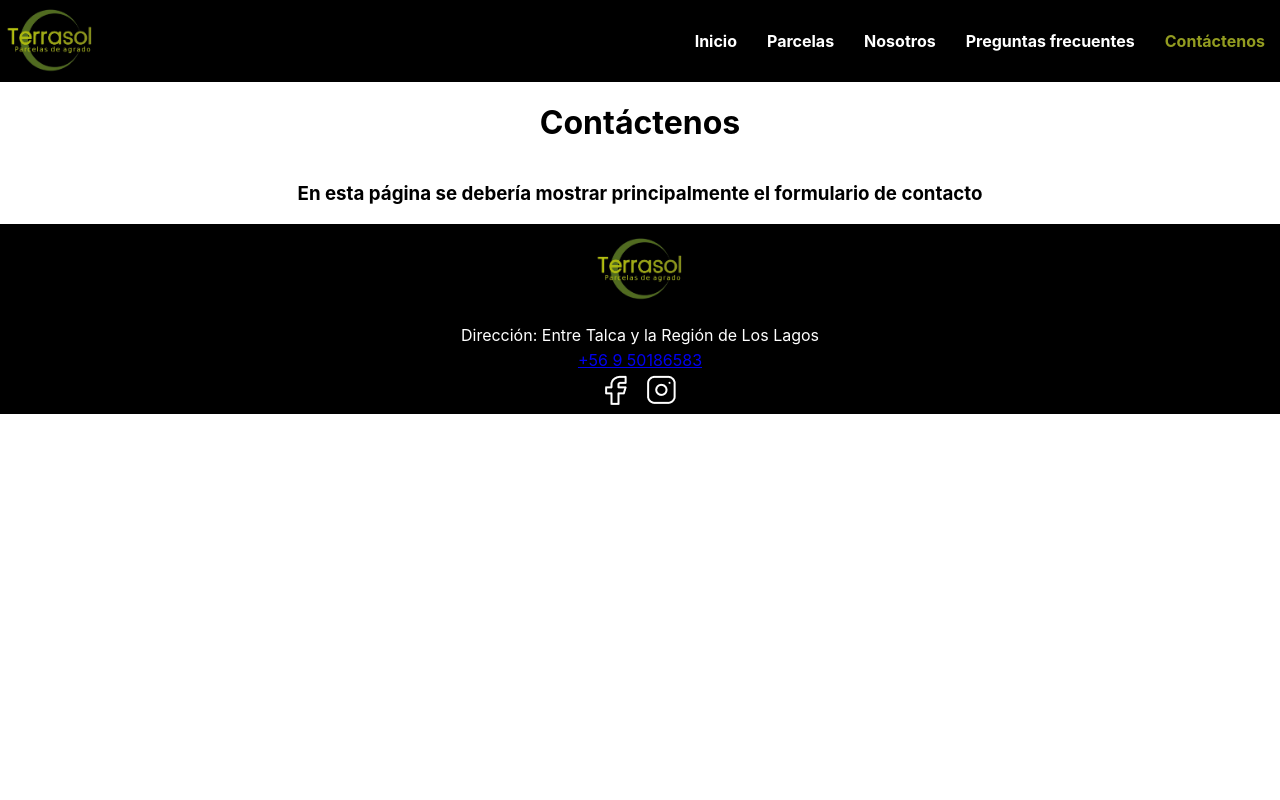
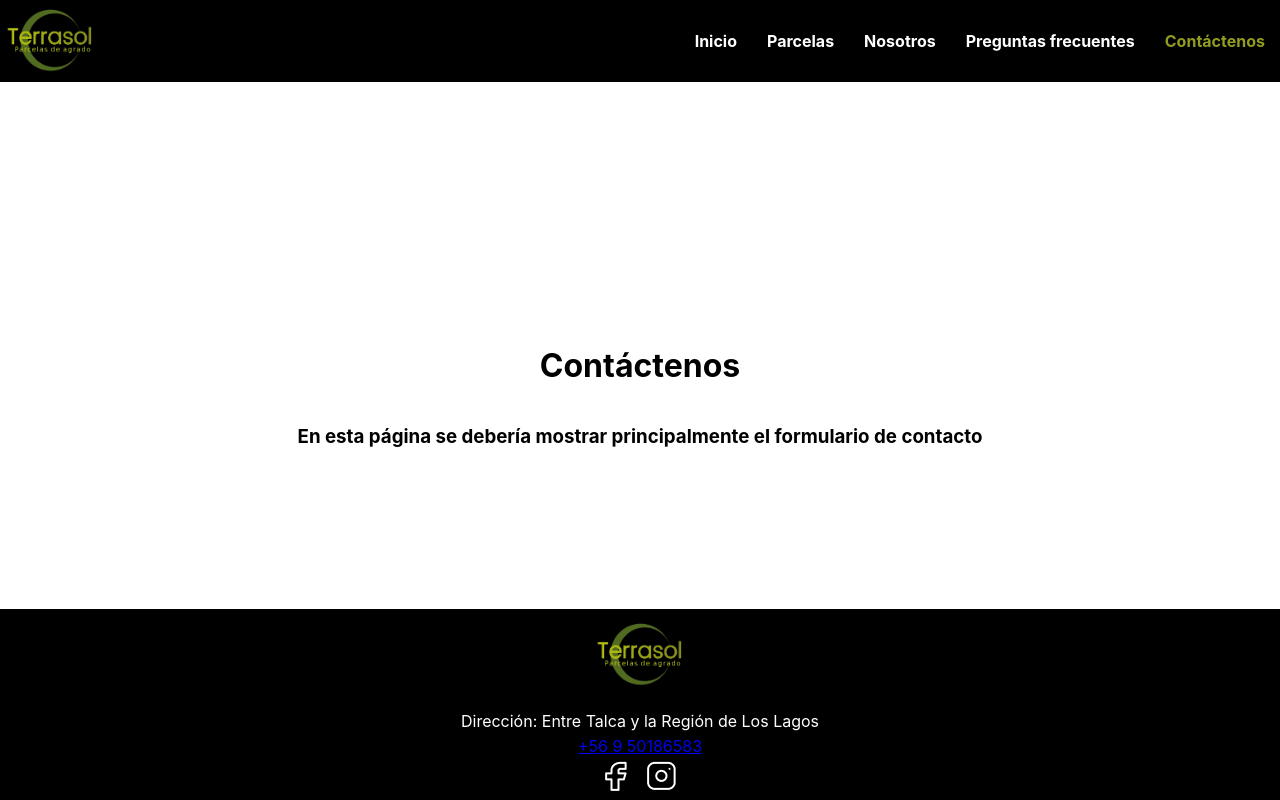
Before and after one commit to Matidmartinez/TerraSol-Front, a React (Create React App) app: page /contacto in a window 1280 px wide. Built offline with nearby package versions, Linux system fonts and the light colour scheme; no server answers; a web font is replaced by a local one.

Commit message:
Resuelve problema de tamaño en dispositivos con pantalla pequeña y también

```diff
--- a/src/App.css
+++ b/src/App.css
@@ -1,14 +1,23 @@
 .container {
-  width: 100%;
-  margin: 0 auto;
+  display: flex;
+  flex-direction: column;
+  justify-content: space-between;
+  height: 100vh;
+  margin: 0;
 }
 
 .header {
   display: flex;
   justify-content: space-between;
   align-items: center;
-  padding: 0px;
   background-color: #000000;
+  width: 100%;
+}
+
+main {
+  display: flex;
+  justify-content: center;
+  margin-top: 100px;
 }
 
 .logo img {
@@ -39,82 +48,3 @@
 .navigation .active {
   color: #939C20; /* Color para el enlace activo */
 }
-
-.footer {
-  background-color: #000;
-  color: #fff;
-  text-align: center;
-  padding: 5px 0;
-}
-
-.footer-logo img {
-  max-width: 100px;
-  margin-bottom: 10px;
-}
-
-.footer-address,
-.footer-contact {
-  margin: 5px 0;
-}
-
-.footer-contact .whatsapp-icon {
-
-  background-size: contain;
-  display: inline-block;
-  width: 20px;
-  height: 20px;
-  margin-right: 5px;
-}
-
-/* Card */
-.card-parcelas {
-  position: relative;
-  width: 18rem;
-  height: 18rem;
-  border-radius: 10px;
-  overflow: hidden;
-  margin: 10px;
-  background-color: #ffffff;
-  transition: background-color 0.5s ease;
-}
-.card-img{
-  width: 100%;
-  height: 100%;
-}
-.card-body {
-  position: absolute;
-  top: 50%;
-  left: 50%;
-  transform: translate(-50%, -50%);
-  opacity: 1;
-  transition: opacity 0.5s ease;
-  text-align: center;
-}
-
-.card-description {
-  position: absolute;
-  bottom: 0;
-  left: 50%;
-  transform: translate(-50%, 100%);
-  opacity: 0;
-  transition: opacity 0.5s ease, transform 0.5s ease;
-  text-align: center;
-  color: white;
-  width: 90%;
-  height: 90%;
-  overflow: auto;
-}
-.card-parcelas:hover {
-  background-color: #020202;
-}
-
-.card-parcelas:hover .card-img,
-.card-parcelas:hover .card-body {
-  opacity: 0;
-}
-
-
-.card-parcelas:hover .card-description {
-  opacity: 1;
-  transform: translate(-50%, 0);
-}
--- a/src/App.js
+++ b/src/App.js
@@ -38,7 +38,7 @@ const App = () => {
             </ul>
           </nav>
         </header>
-        <main>
+        <main className='pagesContainer'>
           <Routes>
             <Route exact path="/" element={<Home />} />
             <Route path="/parcelas" element={<Parcels />} />
--- a/src/index.css
+++ b/src/index.css
@@ -1,10 +1,24 @@
+html {
+  height: 100vh;
+  width: 100vw;
+  display: flex;
+  flex-direction: column;
+  margin: 0;
+  padding: 0;
+}
+
 body {
-  margin: 0;
   font-family: 'Poppins', -apple-system, BlinkMacSystemFont, 'Segoe UI', 'Roboto', 'Oxygen',
     'Ubuntu', 'Cantarell', 'Fira Sans', 'Droid Sans', 'Helvetica Neue',
     sans-serif;
   -webkit-font-smoothing: antialiased;
   -moz-osx-font-smoothing: grayscale;
+  height: 100vh;
+  width: 100vw;
+  display: flex;
+  flex-direction: column;
+  padding: 0;
+  margin: 0;
 }
 
 code {
--- a/src/styles/Footer.css
+++ b/src/styles/Footer.css
@@ -1,5 +1,31 @@
 .footer-logos {
-    display: flex;
-    justify-content: center;
-    gap: 20px
-  }
+  display: flex;
+  justify-content: center;
+  gap: 20px;
+}
+
+.footer {
+  background-color: #000;
+  color: #fff;
+  text-align: center;
+  bottom: 0;
+  padding: 5px 0;
+}
+
+.footer-logo img {
+  max-width: 100px;
+  margin-bottom: 10px;
+}
+
+.footer-address,
+.footer-contact {
+  margin: 5px 0;
+}
+
+.footer-contact .whatsapp-icon {
+  background-size: contain;
+  display: inline-block;
+  width: 20px;
+  height: 20px;
+  margin-right: 5px;
+}
```
